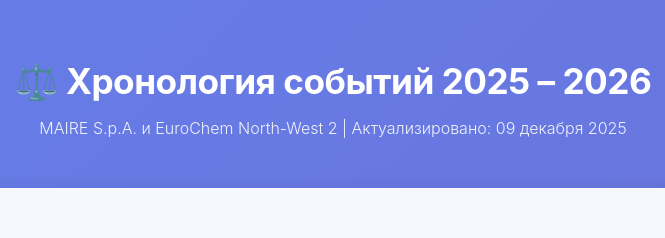
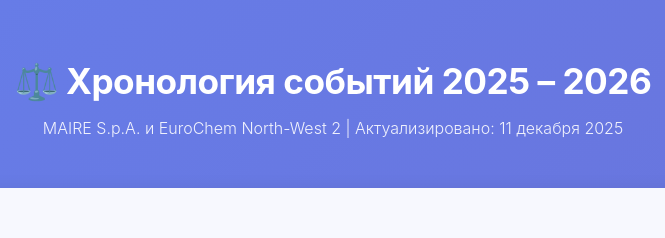
Before and after one commit to KirillTrubitsyn/timeline-, a plain HTML site: page index.html in a window 1280 px wide. Shown: the top 238 px of the page, 307-972 px from the left. Drawn offline with Linux system fonts and the light colour scheme.

Commit message:
index.html

```diff
--- a/index.html
+++ b/index.html
@@ -924,7 +924,7 @@
 <body>
     <div class="container">
         <h1>⚖️ Хронология событий 2025 – 2026</h1>
-        <p class="subtitle">MAIRE S.p.A. и EuroChem North-West 2 | Актуализировано: 09 декабря 2025</p>
+        <p class="subtitle">MAIRE S.p.A. и EuroChem North-West 2 | Актуализировано: 11 декабря 2025</p>
 
         <!-- FAB МЕНЮ ФИЛЬТРОВ -->
         <div class="fab-overlay" id="fabOverlay" onclick="toggleFabMenu()"></div>
```
